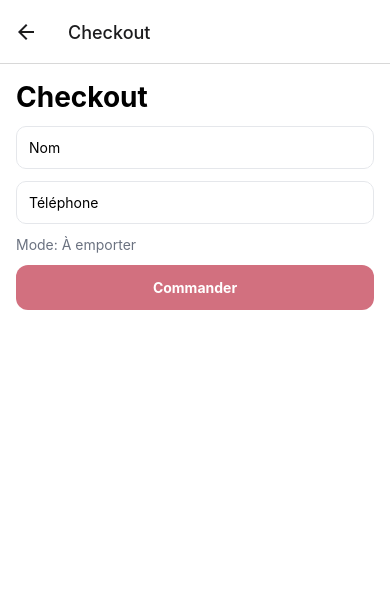
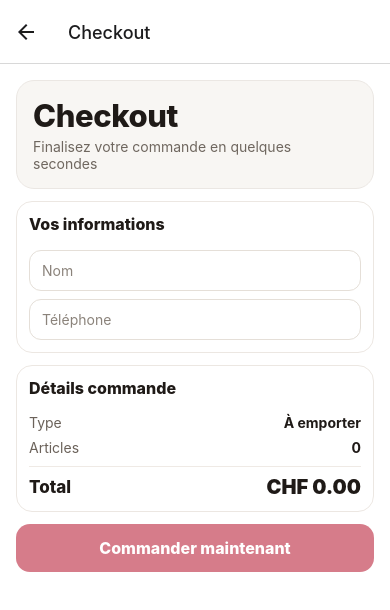
Before and after one commit to tariksk355/alalouche-GPT, a React Native app in the folder mobile/: screen /Checkout in a window 390 px wide. Shown: the top 610 px of the page. Built offline with nearby package versions, Linux system fonts and the light colour scheme; no server answers.

Commit message:
Polish mobile cart and checkout visual hierarchy

```diff
--- a/mobile/src/screens/CartScreen.tsx
+++ b/mobile/src/screens/CartScreen.tsx
@@ -1,7 +1,6 @@
 import React, { useEffect, useMemo, useState } from 'react';
-import { Text, TextInput, View } from 'react-native';
+import { Pressable, Text, TextInput, View } from 'react-native';
 import { Screen } from '../components/Screen';
-import { BrandButton } from '../components/BrandButton';
 import { useCart } from '../contexts/CartContext';
 import { storefrontApi, getDeliveryRuleForPostalCode, normalizePostalCode, PromotionPreview } from '../api/storefront';
 import { useAuth } from '../contexts/AuthContext';
@@ -80,15 +79,24 @@ export function CartScreen({ navigation }: any) {
   const canCheckout = lines.length > 0 && !deliveryBlockedMessage;
 
   return <Screen>
-    <Text style={{ fontSize: 28, fontWeight: '700' }}>Panier</Text>
+    <View style={headerCard}>
+      <Text style={headerTitle}>Panier</Text>
+      <Text style={headerSubtitle}>{lines.length} article(s) · prêt en quelques minutes</Text>
+    </View>
 
-    <View style={{ flexDirection: 'row', gap: 8, marginTop: 8 }}>
-      <BrandButton label="À emporter" onPress={() => setOrderType('takeaway')} />
-      <BrandButton label="Livraison" onPress={() => setOrderType('delivery')} />
+    <View style={sectionCard}>
+      <Text style={sectionTitle}>Type de commande</Text>
+      <View style={segmentedWrap}>
+        <Pressable style={[segmentButton, orderType === 'takeaway' && segmentButtonActive]} onPress={() => setOrderType('takeaway')}>
+          <Text style={[segmentLabel, orderType === 'takeaway' && segmentLabelActive]}>À emporter</Text>
+        </Pressable>
+        <Pressable style={[segmentButton, orderType === 'delivery' && segmentButtonActive]} onPress={() => setOrderType('delivery')}>
+          <Text style={[segmentLabel, orderType === 'delivery' && segmentLabelActive]}>Livraison</Text>
+        </Pressable>
       </View>
-    <Text style={{ color: '#6b7280', marginTop: 6 }}>Type sélectionné: {orderType === 'delivery' ? 'Livraison' : 'À emporter'}</Text>
 
-    {orderType === 'delivery' && <View style={{ marginTop: 12, gap: 8 }}>
+      {orderType === 'delivery' && (
+        <View style={{ marginTop: 12, gap: 8 }}>
           <TextInput
             placeholder="Code postal (ex: 1700)"
             value={postalCodeInput}
@@ -97,47 +105,87 @@ export function CartScreen({ navigation }: any) {
             style={inputStyle}
           />
           {!deliveryBlockedMessage && deliveryRule && (
-        <Text style={{ color: '#065f46' }}>
-          Livraison {deliveryRule.postalCode}: min CHF {minimumOrder.toFixed(2)} · frais CHF {deliveryFee.toFixed(2)}
-        </Text>
+            <View style={successBadge}>
+              <Text style={successText}>Zone {deliveryRule.postalCode} · min CHF {minimumOrder.toFixed(2)} · frais CHF {deliveryFee.toFixed(2)}</Text>
+            </View>
           )}
-      {!!deliveryBlockedMessage && <Text style={{ color: '#b91c1c' }}>{deliveryBlockedMessage}</Text>}
-    </View>}
+          {!!deliveryBlockedMessage && <Text style={errorText}>{deliveryBlockedMessage}</Text>}
+        </View>
+      )}
+    </View>
 
-    {lines.map((line) => <View key={line.lineKey} style={{ borderBottomWidth: 1, borderBottomColor: '#eee', paddingVertical: 10 }}>
-      <Text style={{ fontWeight: '700' }}>{line.name}</Text>
-      {line.selectedOptions.map((opt, idx) => <Text key={`${line.lineKey}-${idx}`} style={{ color: '#6b7280' }}>- {opt.groupName}: {opt.optionLabel}</Text>)}
-      <Text>CHF {line.price.toFixed(2)} × {line.quantity}</Text>
-      <View style={{ flexDirection: 'row', gap: 8 }}>
-        <BrandButton label="-" onPress={() => updateQty(line.lineKey, -1)} />
-        <BrandButton label="+" onPress={() => updateQty(line.lineKey, 1)} />
-        <BrandButton label="Suppr" onPress={() => removeLine(line.lineKey)} />
+    {lines.length === 0 ? (
+      <View style={sectionCard}>
+        <Text style={emptyTitle}>Votre panier est vide</Text>
+        <Text style={emptySubtitle}>Ajoutez quelques plats depuis le menu pour continuer.</Text>
       </View>
-    </View>)}
+    ) : (
+      <View style={{ gap: 10 }}>
+        {lines.map((line) => (
+          <View key={line.lineKey} style={lineCard}>
+            <View style={{ flexDirection: 'row', justifyContent: 'space-between', alignItems: 'flex-start', gap: 12 }}>
+              <View style={{ flex: 1 }}>
+                <Text style={lineName}>{line.name}</Text>
+                {line.selectedOptions.map((opt, idx) => (
+                  <Text key={`${line.lineKey}-${idx}`} style={lineModifier}>{opt.groupName}: {opt.optionLabel}</Text>
+                ))}
+              </View>
+              <Text style={lineTotal}>CHF {(line.price * line.quantity).toFixed(2)}</Text>
+            </View>
 
-    <View style={{ marginTop: 12, gap: 8 }}>
-      <Text style={{ fontSize: 16 }}>Sous-total CHF {subtotal.toFixed(2)}</Text>
-      {orderType === 'delivery' && deliveryRule && <Text style={{ fontSize: 16 }}>Frais de livraison CHF {deliveryFee.toFixed(2)}</Text>}
+            <View style={{ flexDirection: 'row', justifyContent: 'space-between', alignItems: 'center', marginTop: 10 }}>
+              <Text style={unitPrice}>CHF {line.price.toFixed(2)} / unité</Text>
+              <View style={{ flexDirection: 'row', alignItems: 'center', gap: 8 }}>
+                <Pressable style={qtyButton} onPress={() => updateQty(line.lineKey, -1)}>
+                  <Text style={qtyButtonText}>−</Text>
+                </Pressable>
+                <Text style={qtyValue}>{line.quantity}</Text>
+                <Pressable style={[qtyButton, qtyButtonDark]} onPress={() => updateQty(line.lineKey, 1)}>
+                  <Text style={[qtyButtonText, { color: '#fff' }]}>+</Text>
+                </Pressable>
+                <Pressable onPress={() => removeLine(line.lineKey)} style={removeButton}>
+                  <Text style={removeLabel}>Retirer</Text>
+                </Pressable>
+              </View>
+            </View>
+          </View>
+        ))}
+      </View>
+    )}
 
+    <View style={sectionCard}>
+      <Text style={sectionTitle}>Code promo</Text>
       <TextInput
-        placeholder="Code promo"
+        placeholder="Saisir un code"
         value={promoInput}
         onChangeText={setPromoInput}
         autoCapitalize="characters"
         style={inputStyle}
       />
-      <View style={{ flexDirection: 'row', gap: 8 }}>
-        <BrandButton label={promoLoading ? 'Application...' : 'Appliquer promo'} onPress={applyPromotion} />
-        {!!appliedPromotion && <BrandButton label="Retirer promo" onPress={removePromotion} />}
+      <View style={{ flexDirection: 'row', gap: 8, marginTop: 8 }}>
+        <Pressable style={secondaryAction} onPress={applyPromotion}>
+          <Text style={secondaryActionLabel}>{promoLoading ? 'Application...' : 'Appliquer'}</Text>
+        </Pressable>
+        {!!appliedPromotion && (
+          <Pressable style={[secondaryAction, secondaryActionDanger]} onPress={removePromotion}>
+            <Text style={secondaryActionDangerLabel}>Retirer</Text>
+          </Pressable>
+        )}
       </View>
-      {!!promoFeedback && <Text style={{ color: promoFeedback.includes('appliqué') ? '#065f46' : '#6b7280' }}>{promoFeedback}</Text>}
-      {!!appliedPromotion && <Text style={{ color: '#065f46' }}>Remise ({appliedPromotion.promotionCode}) - CHF {discountAmount.toFixed(2)}</Text>}
-
-      <Text style={{ fontSize: 18, fontWeight: '700' }}>Total CHF {finalTotal.toFixed(2)}</Text>
+      {!!promoFeedback && <Text style={promoFeedback.includes('appliqué') ? successText : infoText}>{promoFeedback}</Text>}
     </View>
 
-    <BrandButton
-      label="Passer au checkout"
+    <View style={summaryCard}>
+      <Text style={sectionTitle}>Résumé</Text>
+      <Row label="Sous-total" value={`CHF ${subtotal.toFixed(2)}`} />
+      {orderType === 'delivery' && deliveryRule && <Row label="Livraison" value={`CHF ${deliveryFee.toFixed(2)}`} />}
+      {!!appliedPromotion && <Row label={`Remise (${appliedPromotion.promotionCode})`} value={`- CHF ${discountAmount.toFixed(2)}`} valueStyle={{ color: '#15803d' }} />}
+      <View style={totalDivider} />
+      <Row label="Total" value={`CHF ${finalTotal.toFixed(2)}`} labelStyle={totalLabel} valueStyle={totalValue} />
+    </View>
+
+    <Pressable
+      style={[checkoutButton, !canCheckout && checkoutButtonDisabled]}
       onPress={() => navigation.navigate('Checkout', {
         orderType,
         customerPostalCode: orderType === 'delivery' ? normalizedPostalCode : undefined,
@@ -148,9 +196,71 @@ export function CartScreen({ navigation }: any) {
         totalAmount: finalTotal,
       })}
       disabled={!canCheckout}
-    />
-    {!canCheckout && <Text style={{ color: '#b91c1c', marginTop: 8 }}>{lines.length === 0 ? 'Votre panier est vide.' : deliveryBlockedMessage}</Text>}
+    >
+      <Text style={checkoutButtonText}>Continuer vers le checkout</Text>
+    </Pressable>
+
+    {!canCheckout && <Text style={errorText}>{lines.length === 0 ? 'Votre panier est vide.' : deliveryBlockedMessage}</Text>}
   </Screen>;
 }
 
-const inputStyle = { borderWidth: 1, borderColor: '#e5e7eb', borderRadius: 10, padding: 12 } as const;
+function Row({ label, value, labelStyle, valueStyle }: { label: string; value: string; labelStyle?: any; valueStyle?: any }) {
+  return (
+    <View style={{ flexDirection: 'row', justifyContent: 'space-between', alignItems: 'center', marginTop: 8 }}>
+      <Text style={[summaryLabel, labelStyle]}>{label}</Text>
+      <Text style={[summaryValue, valueStyle]}>{value}</Text>
+    </View>
+  );
+}
+
+const headerCard = { borderWidth: 1, borderColor: '#ebe7e3', borderRadius: 18, backgroundColor: '#f8f6f3', padding: 16 } as const;
+const headerTitle = { color: '#1f1a17', fontSize: 31, fontWeight: '800', letterSpacing: -0.4 } as const;
+const headerSubtitle = { color: '#6f675f', marginTop: 4, fontSize: 14 } as const;
+
+const sectionCard = { borderWidth: 1, borderColor: '#ece7e2', borderRadius: 16, backgroundColor: '#fff', padding: 12 } as const;
+const sectionTitle = { color: '#1f1a17', fontSize: 16, fontWeight: '800', marginBottom: 8 } as const;
+
+const segmentedWrap = { flexDirection: 'row', backgroundColor: '#f3f1ee', padding: 4, borderRadius: 12, gap: 4 } as const;
+const segmentButton = { flex: 1, borderRadius: 10, paddingVertical: 9, alignItems: 'center' } as const;
+const segmentButtonActive = { backgroundColor: '#25201d' } as const;
+const segmentLabel = { color: '#6f675f', fontWeight: '700' } as const;
+const segmentLabelActive = { color: '#fff' } as const;
+
+const lineCard = { borderWidth: 1, borderColor: '#ece7e2', borderRadius: 16, backgroundColor: '#fff', padding: 12 } as const;
+const lineName = { color: '#1f1a17', fontWeight: '800', fontSize: 17 } as const;
+const lineModifier = { color: '#7b746d', marginTop: 2, fontSize: 12 } as const;
+const lineTotal = { color: '#151210', fontWeight: '900', fontSize: 17 } as const;
+const unitPrice = { color: '#7b746d', fontSize: 12 } as const;
+
+const qtyButton = { width: 30, height: 30, borderRadius: 15, borderWidth: 1, borderColor: '#d9d3cd', alignItems: 'center', justifyContent: 'center', backgroundColor: '#fff' } as const;
+const qtyButtonDark = { backgroundColor: '#1f1a17', borderColor: '#1f1a17' } as const;
+const qtyButtonText = { color: '#1f1a17', fontSize: 16, fontWeight: '800', lineHeight: 17 } as const;
+const qtyValue = { width: 22, textAlign: 'center', color: '#1f1a17', fontSize: 15, fontWeight: '700' } as const;
+const removeButton = { marginLeft: 6, paddingHorizontal: 8, paddingVertical: 6 } as const;
+const removeLabel = { color: '#b91c1c', fontWeight: '700', fontSize: 12 } as const;
+
+const successBadge = { borderRadius: 10, backgroundColor: '#edf7f0', borderWidth: 1, borderColor: '#cae9d4', paddingHorizontal: 10, paddingVertical: 8 } as const;
+const successText = { color: '#166534', fontSize: 12, fontWeight: '600', marginTop: 6 } as const;
+const infoText = { color: '#6b625a', fontSize: 12, fontWeight: '500', marginTop: 6 } as const;
+const errorText = { color: '#b91c1c', fontSize: 12, fontWeight: '600' } as const;
+
+const inputStyle = { borderWidth: 1, borderColor: '#e5dfd8', borderRadius: 12, paddingHorizontal: 12, paddingVertical: 11, backgroundColor: '#fff', color: '#1f1a17' } as const;
+
+const secondaryAction = { borderWidth: 1, borderColor: '#d9d3cd', borderRadius: 10, paddingHorizontal: 12, paddingVertical: 10, backgroundColor: '#f8f6f3' } as const;
+const secondaryActionLabel = { color: '#1f1a17', fontWeight: '700' } as const;
+const secondaryActionDanger = { borderColor: '#fecaca', backgroundColor: '#fff5f5' } as const;
+const secondaryActionDangerLabel = { color: '#b91c1c', fontWeight: '700' } as const;
+
+const summaryCard = { borderWidth: 1, borderColor: '#e8e1da', borderRadius: 16, backgroundColor: '#fff', padding: 12 } as const;
+const summaryLabel = { color: '#6b625a', fontSize: 14 } as const;
+const summaryValue = { color: '#1f1a17', fontSize: 14, fontWeight: '700' } as const;
+const totalDivider = { height: 1, backgroundColor: '#efeae5', marginTop: 10 } as const;
+const totalLabel = { color: '#1f1a17', fontSize: 17, fontWeight: '800' } as const;
+const totalValue = { color: '#1f1a17', fontSize: 20, fontWeight: '900' } as const;
+
+const checkoutButton = { borderRadius: 14, backgroundColor: '#b5122a', paddingVertical: 14, alignItems: 'center' } as const;
+const checkoutButtonDisabled = { opacity: 0.55 } as const;
+const checkoutButtonText = { color: '#fff', fontWeight: '800', fontSize: 16 } as const;
+
+const emptyTitle = { color: '#1f1a17', fontWeight: '800', fontSize: 17 } as const;
+const emptySubtitle = { color: '#7b746d', marginTop: 3 } as const;
--- a/mobile/src/screens/CheckoutScreen.tsx
+++ b/mobile/src/screens/CheckoutScreen.tsx
@@ -1,7 +1,6 @@
-import React, { useState } from 'react';
-import { Text, TextInput } from 'react-native';
+import React, { useMemo, useState } from 'react';
+import { Pressable, Text, TextInput, View } from 'react-native';
 import { Screen } from '../components/Screen';
-import { BrandButton } from '../components/BrandButton';
 import { useCart } from '../contexts/CartContext';
 import { storefrontApi } from '../api/storefront';
 import { useAuth } from '../contexts/AuthContext';
@@ -17,14 +16,44 @@ export function CheckoutScreen({ navigation, route }: any) {
   const customerPostalCode = route?.params?.customerPostalCode;
   const promotionCode = route?.params?.promotionCode;
 
+  const totalItems = useMemo(() => lines.reduce((sum, line) => sum + line.quantity, 0), [lines]);
+  const totalAmount = Number(route?.params?.totalAmount || 0);
+
   return <Screen>
-    <Text style={{ fontSize: 28, fontWeight: '700' }}>Checkout</Text>
-    <TextInput placeholder="Nom" value={name} onChangeText={setName} style={inputStyle} />
-    <TextInput placeholder="Téléphone" value={phone} onChangeText={setPhone} style={inputStyle} />
-    <Text style={{ color: '#6b7280' }}>Mode: {orderType === 'delivery' ? 'Livraison' : 'À emporter'}</Text>
-    {orderType === 'delivery' && <TextInput placeholder="Adresse de livraison" value={address} onChangeText={setAddress} style={inputStyle} />}
+    <View style={headerCard}>
+      <Text style={headerTitle}>Checkout</Text>
+      <Text style={headerSubtitle}>Finalisez votre commande en quelques secondes</Text>
+    </View>
 
-    <BrandButton label="Commander" disabled={!name || !phone || (orderType === 'delivery' && !address)} onPress={async () => {
+    <View style={sectionCard}>
+      <Text style={sectionTitle}>Vos informations</Text>
+      <TextInput placeholder="Nom" placeholderTextColor="#8b837b" value={name} onChangeText={setName} style={inputStyle} />
+      <TextInput placeholder="Téléphone" placeholderTextColor="#8b837b" value={phone} onChangeText={setPhone} style={inputStyle} keyboardType="phone-pad" />
+      {orderType === 'delivery' && (
+        <TextInput
+          placeholder="Adresse de livraison"
+          placeholderTextColor="#8b837b"
+          value={address}
+          onChangeText={setAddress}
+          style={inputStyle}
+        />
+      )}
+    </View>
+
+    <View style={sectionCard}>
+      <Text style={sectionTitle}>Détails commande</Text>
+      <Row label="Type" value={orderType === 'delivery' ? 'Livraison' : 'À emporter'} />
+      {orderType === 'delivery' && <Row label="Code postal" value={customerPostalCode || '—'} />}
+      <Row label="Articles" value={`${totalItems}`} />
+      {!!promotionCode && <Row label="Promo" value={promotionCode} valueStyle={{ color: '#166534', fontWeight: '800' }} />}
+      <View style={totalDivider} />
+      <Row label="Total" value={`CHF ${totalAmount.toFixed(2)}`} labelStyle={totalLabel} valueStyle={totalValue} />
+    </View>
+
+    <Pressable
+      style={[checkoutButton, (!name || !phone || (orderType === 'delivery' && !address)) && checkoutButtonDisabled]}
+      disabled={!name || !phone || (orderType === 'delivery' && !address)}
+      onPress={async () => {
         const payload = {
           customerName: name,
           customerPhone: phone,
@@ -38,7 +67,36 @@ export function CheckoutScreen({ navigation, route }: any) {
         await storefrontApi.createOrder(session?.token || null, payload);
         clear();
         navigation.navigate('Orders');
-    }} />
+      }}
+    >
+      <Text style={checkoutButtonText}>Commander maintenant</Text>
+    </Pressable>
   </Screen>;
 }
-const inputStyle = { borderWidth: 1, borderColor: '#e5e7eb', borderRadius: 10, padding: 12 } as const;
+
+function Row({ label, value, labelStyle, valueStyle }: { label: string; value: string; labelStyle?: any; valueStyle?: any }) {
+  return (
+    <View style={{ flexDirection: 'row', justifyContent: 'space-between', alignItems: 'center', marginTop: 8 }}>
+      <Text style={[summaryLabel, labelStyle]}>{label}</Text>
+      <Text style={[summaryValue, valueStyle]}>{value}</Text>
+    </View>
+  );
+}
+
+const headerCard = { borderWidth: 1, borderColor: '#ebe7e3', borderRadius: 18, backgroundColor: '#f8f6f3', padding: 16 } as const;
+const headerTitle = { color: '#1f1a17', fontSize: 31, fontWeight: '800', letterSpacing: -0.4 } as const;
+const headerSubtitle = { color: '#6f675f', marginTop: 4, fontSize: 14 } as const;
+
+const sectionCard = { borderWidth: 1, borderColor: '#ece7e2', borderRadius: 16, backgroundColor: '#fff', padding: 12 } as const;
+const sectionTitle = { color: '#1f1a17', fontSize: 16, fontWeight: '800', marginBottom: 8 } as const;
+const inputStyle = { borderWidth: 1, borderColor: '#e5dfd8', borderRadius: 12, paddingHorizontal: 12, paddingVertical: 11, backgroundColor: '#fff', color: '#1f1a17', marginTop: 8 } as const;
+
+const summaryLabel = { color: '#6b625a', fontSize: 14 } as const;
+const summaryValue = { color: '#1f1a17', fontSize: 14, fontWeight: '700' } as const;
+const totalDivider = { height: 1, backgroundColor: '#efeae5', marginTop: 10 } as const;
+const totalLabel = { color: '#1f1a17', fontSize: 17, fontWeight: '800' } as const;
+const totalValue = { color: '#1f1a17', fontSize: 20, fontWeight: '900' } as const;
+
+const checkoutButton = { borderRadius: 14, backgroundColor: '#b5122a', paddingVertical: 14, alignItems: 'center' } as const;
+const checkoutButtonDisabled = { opacity: 0.55 } as const;
+const checkoutButtonText = { color: '#fff', fontWeight: '800', fontSize: 16 } as const;
```
Lines whose indentation alone changed are shown as unchanged.
